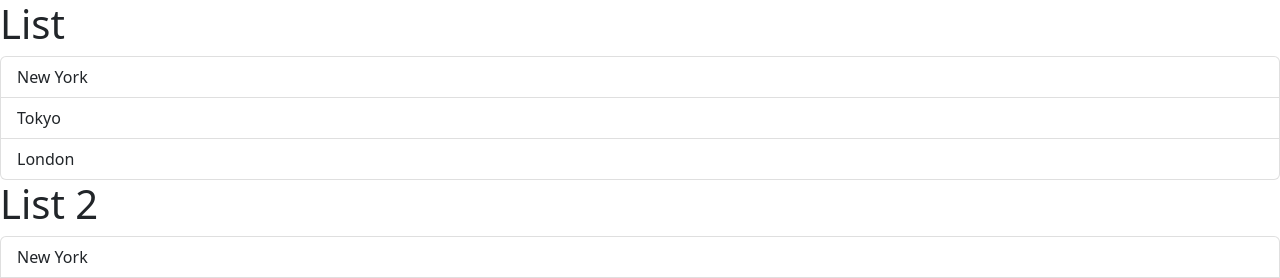
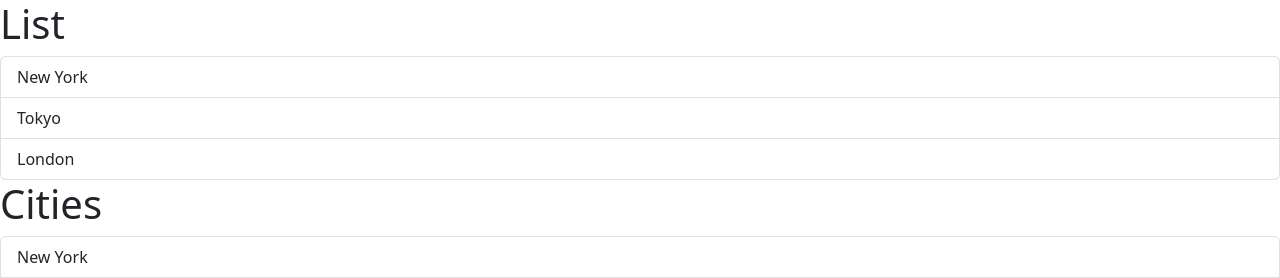
Before and after one commit to helinakdogan/react-basics, a React (Vite) app in the folder react-app/: page / in a window 1280 px wide. Shown: the top 278 px of the page. Built offline with nearby package versions, Linux system fonts and the light colour scheme.

Commit message:
20.05.2023

```diff
--- a/react-app/src/App.tsx
+++ b/react-app/src/App.tsx
@@ -2,10 +2,13 @@
 import ListGroup2 from "./components/ListGroup2";
 
 function App() {
+
+  const items = ["New York", "Tokyo", "London"];
+
   return (
     <div>
       <ListGroup/>
-      <ListGroup2/>
+      <ListGroup2 items={items} heading="Cities" />
       </div>
 
   )
--- a/react-app/src/components/ListGroup2.tsx
+++ b/react-app/src/components/ListGroup2.tsx
@@ -1,18 +1,25 @@
 import React from 'react'
 import {useState } from 'react';
 
+// 1. managing state
+// 2. passing data via props
 
-// 1. managing state
 
-const ListGroup2 = () => {
+// 2
+interface Props {
+  items: string[];
+  heading: string;
+}
 
-    const items = ["New York", "Tokyo", "London"];
+// 2
+const ListGroup2 = ( { items, heading} : Props) => {
 
+    // 1
     const [selectedIndex, setSelectedIndex] = useState(-1);
 
     return (
       <>
-        <h1>List 2</h1>
+        <h1>{heading}</h1>
         {items.length === 0 && <p>no item found</p>}
 
         <ul className="list-group">
@@ -24,6 +31,7 @@
                 : "list-group-item"
               }
               key={item}
+              // 1
               onClick={() => { setSelectedIndex(index)}}
             >
               {item}
```
